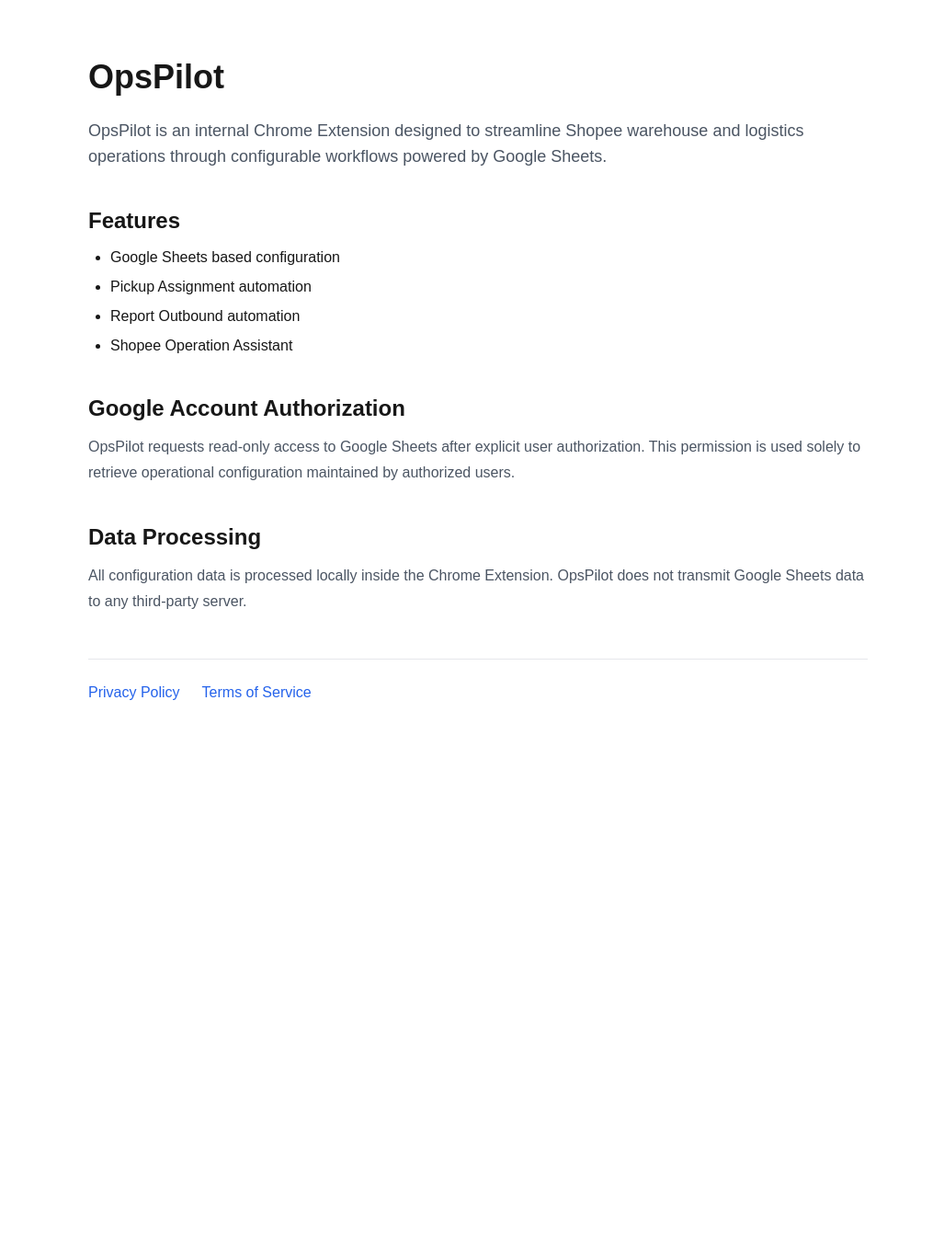
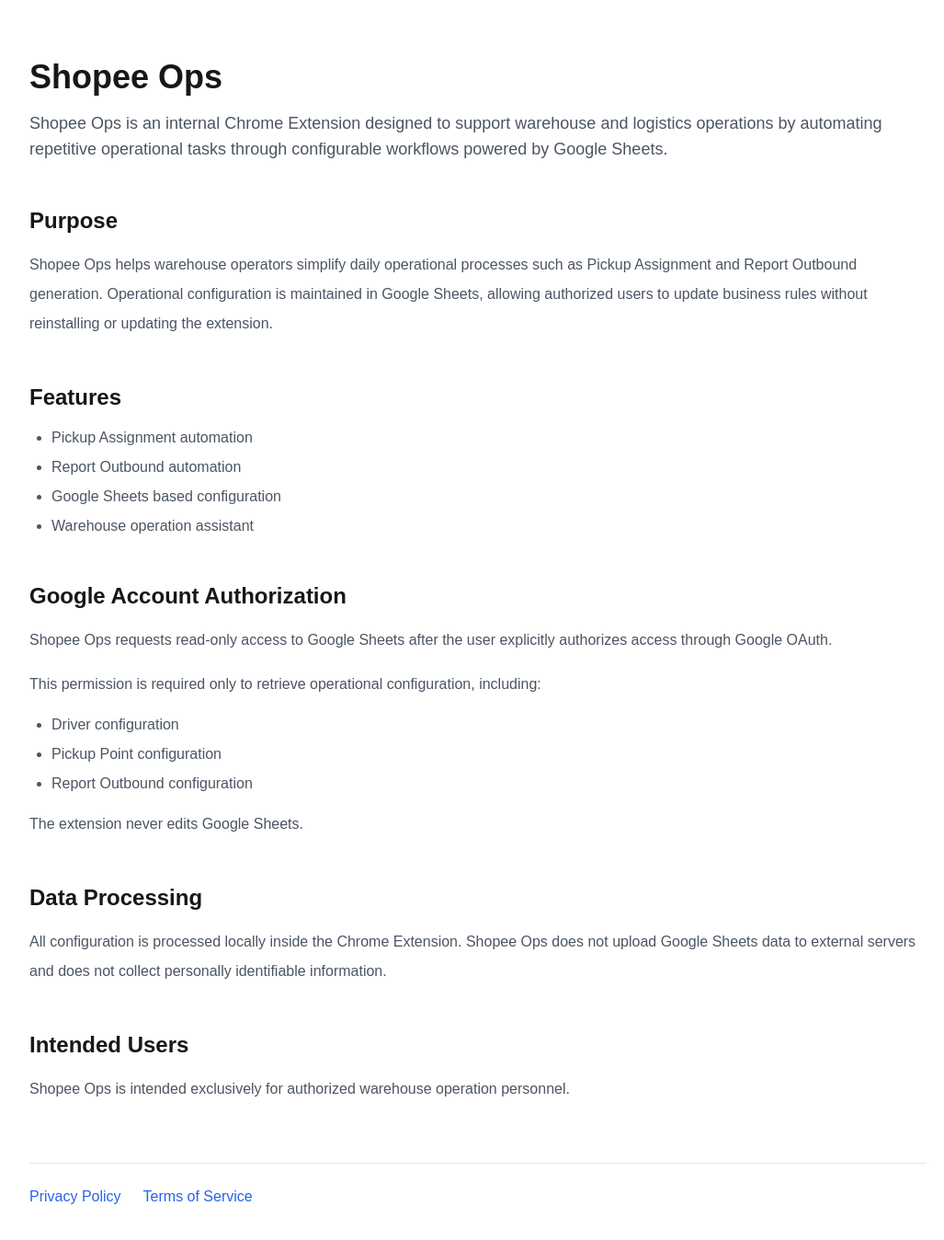
Before and after one commit to tamvo0610/tamvo0610.github.io, a Next.js app: page /opspilot in a window 1280 px wide. Shown: the top 1348 px of the page at 92% size, without its empty margins (120-1147 px from the left). Before the commit the page ends 829 px from the top, so only its background shows below. Built offline with nearby package versions, Linux system fonts and the light colour scheme.

Commit message:
Add Google Search Console verification file

```diff
--- a/src/app/opspilot/page.tsx
+++ b/src/app/opspilot/page.tsx
@@ -1,50 +1,83 @@
 import Link from "next/link";
 
-export default function OpsPilotPage() {
+export default function ShopeeOpsPage() {
   return (
-    <main className="mx-auto min-h-screen max-w-4xl px-6 py-16">
-      <h1 className="text-4xl font-bold">OpsPilot</h1>
+    <main className="mx-auto min-h-screen max-w-5xl px-6 py-16">
+      <h1 className="text-4xl font-bold">Shopee Ops</h1>
 
-      <p className="mt-6 text-lg text-gray-600">
-        OpsPilot is an internal Chrome Extension designed to streamline Shopee
-        warehouse and logistics operations through configurable workflows
-        powered by Google Sheets.
+      <p className="mt-4 text-lg text-gray-600">
+        Shopee Ops is an internal Chrome Extension designed to support warehouse
+        and logistics operations by automating repetitive operational tasks
+        through configurable workflows powered by Google Sheets.
       </p>
 
-      <div className="mt-10">
-        <h2 className="mb-3 text-2xl font-semibold">Features</h2>
+      <section className="mt-12">
+        <h2 className="text-2xl font-semibold">Purpose</h2>
 
-        <ul className="list-disc space-y-2 pl-6">
-          <li>Google Sheets based configuration</li>
+        <p className="mt-4 leading-8 text-gray-600">
+          Shopee Ops helps warehouse operators simplify daily operational
+          processes such as Pickup Assignment and Report Outbound generation.
+          Operational configuration is maintained in Google Sheets, allowing
+          authorized users to update business rules without reinstalling or
+          updating the extension.
+        </p>
+      </section>
+
+      <section className="mt-12">
+        <h2 className="text-2xl font-semibold">Features</h2>
+
+        <ul className="mt-4 list-disc space-y-2 pl-6 text-gray-600">
           <li>Pickup Assignment automation</li>
           <li>Report Outbound automation</li>
-          <li>Shopee Operation Assistant</li>
+          <li>Google Sheets based configuration</li>
+          <li>Warehouse operation assistant</li>
         </ul>
-      </div>
+      </section>
 
-      <div className="mt-10">
-        <h2 className="mb-3 text-2xl font-semibold">
-          Google Account Authorization
-        </h2>
+      <section className="mt-12">
+        <h2 className="text-2xl font-semibold">Google Account Authorization</h2>
 
-        <p className="leading-7 text-gray-600">
-          OpsPilot requests read-only access to Google Sheets after explicit
-          user authorization. This permission is used solely to retrieve
-          operational configuration maintained by authorized users.
+        <p className="mt-4 leading-8 text-gray-600">
+          Shopee Ops requests read-only access to Google Sheets after the user
+          explicitly authorizes access through Google OAuth.
         </p>
-      </div>
 
-      <div className="mt-10">
-        <h2 className="mb-3 text-2xl font-semibold">Data Processing</h2>
+        <p className="mt-4 leading-8 text-gray-600">
+          This permission is required only to retrieve operational
+          configuration, including:
+        </p>
 
-        <p className="leading-7 text-gray-600">
-          All configuration data is processed locally inside the Chrome
-          Extension. OpsPilot does not transmit Google Sheets data to any
-          third-party server.
+        <ul className="mt-4 list-disc space-y-2 pl-6 text-gray-600">
+          <li>Driver configuration</li>
+          <li>Pickup Point configuration</li>
+          <li>Report Outbound configuration</li>
+        </ul>
+
+        <p className="mt-4 leading-8 text-gray-600">
+          The extension never edits Google Sheets.
         </p>
-      </div>
+      </section>
 
-      <div className="mt-12 border-t pt-6">
+      <section className="mt-12">
+        <h2 className="text-2xl font-semibold">Data Processing</h2>
+
+        <p className="mt-4 leading-8 text-gray-600">
+          All configuration is processed locally inside the Chrome Extension.
+          Shopee Ops does not upload Google Sheets data to external servers and
+          does not collect personally identifiable information.
+        </p>
+      </section>
+
+      <section className="mt-12">
+        <h2 className="text-2xl font-semibold">Intended Users</h2>
+
+        <p className="mt-4 leading-8 text-gray-600">
+          Shopee Ops is intended exclusively for authorized warehouse operation
+          personnel.
+        </p>
+      </section>
+
+      <footer className="mt-16 border-t pt-6">
         <div className="flex gap-6">
           <Link
             href="/opspilot/privacy"
@@ -60,7 +93,7 @@
             Terms of Service
           </Link>
         </div>
-      </div>
+      </footer>
     </main>
   );
 }
--- a/src/app/opspilot/privacy/page.tsx
+++ b/src/app/opspilot/privacy/page.tsx
@@ -1,7 +1,7 @@
 export default function PrivacyPage() {
   return (
-    <main className="mx-auto min-h-screen max-w-4xl px-6 py-16">
-      <h1 className="text-4xl font-bold">Privacy Policy</h1>
+    <main className="mx-auto min-h-screen max-w-5xl px-6 py-16">
+      <h1 className="text-4xl font-bold">Shopee Ops Privacy Policy</h1>
 
       <p className="mt-2 text-sm text-gray-500">Last updated: July 2026</p>
 
@@ -9,9 +9,9 @@
         <div>
           <h2 className="text-2xl font-semibold">Overview</h2>
 
-          <p className="mt-3 leading-7 text-gray-600">
-            OpsPilot is an internal Chrome Extension developed to support
-            warehouse operational workflows.
+          <p className="mt-3 leading-8 text-gray-600">
+            Shopee Ops is an internal Chrome Extension that assists warehouse
+            operation teams by automating operational workflows.
           </p>
         </div>
 
@@ -20,63 +20,51 @@
             Google Account Authorization
           </h2>
 
-          <p className="mt-3 leading-7 text-gray-600">
-            OpsPilot requests Google OAuth authorization only after the user
+          <p className="mt-3 leading-8 text-gray-600">
+            Shopee Ops requests Google OAuth authorization only after the user
             explicitly grants permission.
           </p>
 
-          <p className="mt-3 leading-7 text-gray-600">
+          <p className="mt-3 leading-8 text-gray-600">
             The extension currently requests read-only access to Google Sheets
-            in order to retrieve operational configuration.
+            for retrieving operational configuration.
           </p>
         </div>
 
         <div>
-          <h2 className="text-2xl font-semibold">Information Collected</h2>
+          <h2 className="text-2xl font-semibold">Information Accessed</h2>
 
-          <p className="mt-3 leading-7 text-gray-600">
-            OpsPilot does not collect personally identifiable information.
-          </p>
-
-          <p className="mt-3 leading-7 text-gray-600">
-            During normal operation, the extension may temporarily access:
-          </p>
-
-          <ul className="mt-3 list-disc space-y-2 pl-6 text-gray-600">
+          <ul className="mt-4 list-disc space-y-2 pl-6 text-gray-600">
             <li>Google OAuth access token</li>
-            <li>Google Sheets configuration data</li>
+            <li>Driver configuration</li>
+            <li>Pickup Point configuration</li>
+            <li>Report Outbound configuration</li>
           </ul>
         </div>
 
         <div>
           <h2 className="text-2xl font-semibold">Data Usage</h2>
 
-          <p className="mt-3 leading-7 text-gray-600">
-            All configuration data is processed locally within the Chrome
+          <p className="mt-3 leading-8 text-gray-600">
+            All configuration data is processed locally inside the Chrome
             Extension.
           </p>
 
-          <p className="mt-3 leading-7 text-gray-600">
-            No Google Sheets data is uploaded, stored, or shared with any
-            external server operated by OpsPilot.
+          <p className="mt-3 leading-8 text-gray-600">
+            Shopee Ops does not upload Google Sheets data to external servers.
           </p>
-        </div>
 
-        <div>
-          <h2 className="text-2xl font-semibold">Third-Party Sharing</h2>
-
-          <p className="mt-3 leading-7 text-gray-600">
-            OpsPilot does not sell, rent, or share user information with any
-            third party.
+          <p className="mt-3 leading-8 text-gray-600">
+            Shopee Ops does not collect, sell, or share personal information.
           </p>
         </div>
 
         <div>
           <h2 className="text-2xl font-semibold">Contact</h2>
 
-          <p className="mt-3 leading-7 text-gray-600">
-            If you have any questions regarding this Privacy Policy, please
-            contact the application administrator.
+          <p className="mt-3 leading-8 text-gray-600">
+            For questions regarding this Privacy Policy, please contact the
+            application administrator.
           </p>
         </div>
       </section>
--- a/src/app/opspilot/term/page.tsx
+++ b/src/app/opspilot/term/page.tsx
@@ -1,7 +1,7 @@
 export default function TermsPage() {
   return (
-    <main className="mx-auto min-h-screen max-w-4xl px-6 py-16">
-      <h1 className="text-4xl font-bold">Terms of Service</h1>
+    <main className="mx-auto min-h-screen max-w-5xl px-6 py-16">
+      <h1 className="text-4xl font-bold">Shopee Ops Terms of Service</h1>
 
       <p className="mt-2 text-sm text-gray-500">Last updated: July 2026</p>
 
@@ -9,58 +9,62 @@
         <div>
           <h2 className="text-2xl font-semibold">Purpose</h2>
 
-          <p className="mt-3 leading-7 text-gray-600">
-            OpsPilot is intended for internal operational use by authorized
+          <p className="mt-3 leading-8 text-gray-600">
+            Shopee Ops is intended exclusively for internal warehouse operation
             personnel.
           </p>
         </div>
 
         <div>
-          <h2 className="text-2xl font-semibold">Use of the Extension</h2>
+          <h2 className="text-2xl font-semibold">Permitted Use</h2>
 
-          <p className="mt-3 leading-7 text-gray-600">
-            Users must use the extension only for legitimate operational
-            activities.
+          <p className="mt-3 leading-8 text-gray-600">
+            Users must use Shopee Ops only for legitimate operational purposes
+            and in accordance with organizational policies.
           </p>
+        </div>
 
-          <p className="mt-3 leading-7 text-gray-600">
+        <div>
+          <h2 className="text-2xl font-semibold">Google Account</h2>
+
+          <p className="mt-3 leading-8 text-gray-600">
             Users are responsible for maintaining the security of their Google
-            account and operational environment.
+            account used to authorize access to Google Sheets.
           </p>
         </div>
 
         <div>
           <h2 className="text-2xl font-semibold">Availability</h2>
 
-          <p className="mt-3 leading-7 text-gray-600">
-            OpsPilot is provided on an &quot;as-is&quot; basis without
-            warranties of any kind. Features may change without prior notice.
+          <p className="mt-3 leading-8 text-gray-600">
+            Shopee Ops is provided on an <strong>&quot;as-is&quot;</strong>{" "}
+            basis without warranties of any kind. Features may change without
+            prior notice.
           </p>
         </div>
 
         <div>
           <h2 className="text-2xl font-semibold">Limitation of Liability</h2>
 
-          <p className="mt-3 leading-7 text-gray-600">
-            The developers of OpsPilot shall not be liable for operational
-            losses caused by incorrect configuration, misuse, unauthorized
-            access, or user error.
+          <p className="mt-3 leading-8 text-gray-600">
+            The developers of Shopee Ops are not liable for operational losses
+            resulting from incorrect configuration, misuse, or unauthorized
+            access.
           </p>
         </div>
 
         <div>
           <h2 className="text-2xl font-semibold">Changes</h2>
 
-          <p className="mt-3 leading-7 text-gray-600">
-            These Terms of Service may be updated at any time without prior
-            notice.
+          <p className="mt-3 leading-8 text-gray-600">
+            These Terms of Service may be updated without prior notice.
           </p>
         </div>
 
         <div>
           <h2 className="text-2xl font-semibold">Contact</h2>
 
-          <p className="mt-3 leading-7 text-gray-600">
+          <p className="mt-3 leading-8 text-gray-600">
             For questions regarding these Terms of Service, please contact the
             application administrator.
           </p>
```
